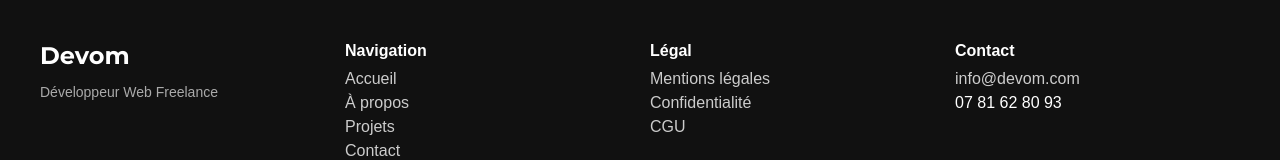
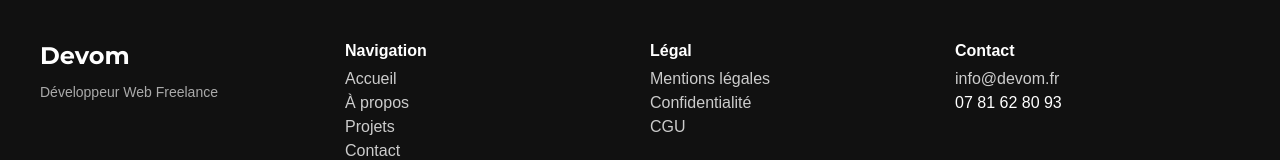
Before and after one commit to Mohoua93/Devom, a React (Create React App) app: page /contact in a window 1280 px wide. Shown: the part 651-811 px from the top of the page. Built offline with nearby package versions, Linux system fonts and the light colour scheme.

Commit message:
change mail footer 2

```diff
--- a/src/components/Footer.jsx
+++ b/src/components/Footer.jsx
@@ -49,7 +49,7 @@ const Footer = () => {
         {/* Contact */}
         <FooterSection title="Contact">
           <ul>
-            <li><a href="mailto:contact@devom.com">info@devom.com</a></li>
+            <li><a href="mailto:contact@devom.com">info@devom.fr</a></li>
             <li>07 81 62 80 93</li>
           </ul>
         </FooterSection>
```
